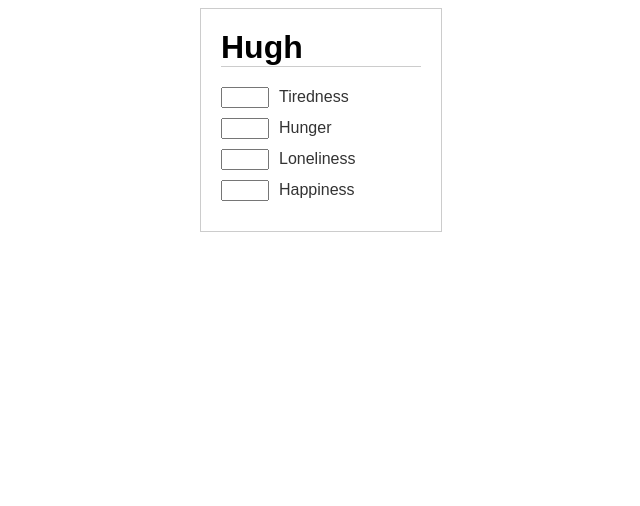
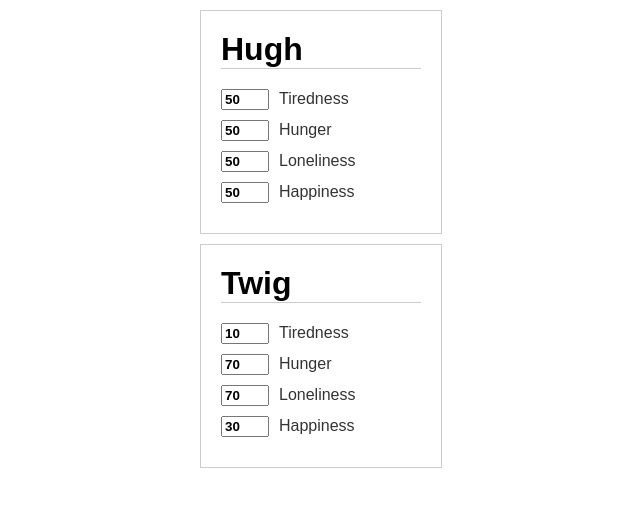
Before and after one commit to Scirius/solowork-cat, a website built with Parcel: page index.html in a window 1280 px wide. Shown: the whole page, without its empty margins (319-959 px from the left). Built offline with nearby package versions, Linux system fonts and the light colour scheme.

Commit message:
added 2 cat samples+value display

```diff
--- a/src/index.js
+++ b/src/index.js
@@ -11,14 +11,15 @@ class Cat {
     console.log(this._name + " is very happy");
   }
 
-  constructor(name, color) {
+  constructor(name, color, tiredness, hunger, loneliness, happiness) {
     this._name = name;
     this._color = color;
-    this._tiredness = 50;
-    this._hunger = 50;
-    this._loneliness = 50;
-    this._happiness = 50;
-    this.createUI();
+    this._tiredness = tiredness;
+    this._hunger = hunger;
+    this._loneliness = loneliness;
+    this._happiness = happiness;
+    this._UI = this.createUI();
+    this.update(this._UI);
   }
 
   createUI() {
@@ -28,13 +29,24 @@ class Cat {
     catHolder.classList.add("cat");
     catHolder.innerHTML = htmlTemplate;
     catHolder.getElementsByClassName("cat-name")[0].innerHTML = this._name;
-    appHolder.appendChild(catHolder);
+    let catDOM = appHolder.appendChild(catHolder);
+    return catDOM;
   }
 
-  update() {}
+  updateStat(className, value) {
+    this._UI.getElementsByClassName(className)[0].value = value;
+  }
+  update() {
+    this.updateStat("tiredness", this._tiredness);
+    this.updateStat("hunger", this._hunger);
+    this.updateStat("loneliness", this._loneliness);
+    this.updateStat("happiness", this._happiness);
+  }
 }
 
 let initializeCats = () => {
-  const Hugh = new Cat("Hugh", "white");
+  const Hugh = new Cat("Hugh", "white", 50, 50, 50, 50);
+  const Twig = new Cat("Twig", "white", 10, 70, 70, 30);
 };
-document.addEventListener("DOMContentLoaded", initializeCats);
+//document.addEventListener("DOMContentLoaded", initializeCats);
+initializeCats();
--- a/src/styles.css
+++ b/src/styles.css
@@ -5,7 +5,7 @@ body {
   width: 200px;
   border: 1px solid #ccc;
   padding: 20px;
-  margin: 0 auto;
+  margin: 10px auto;
 }
 .cat h1 {
   margin: 0px 0px 20px 0px;
```
